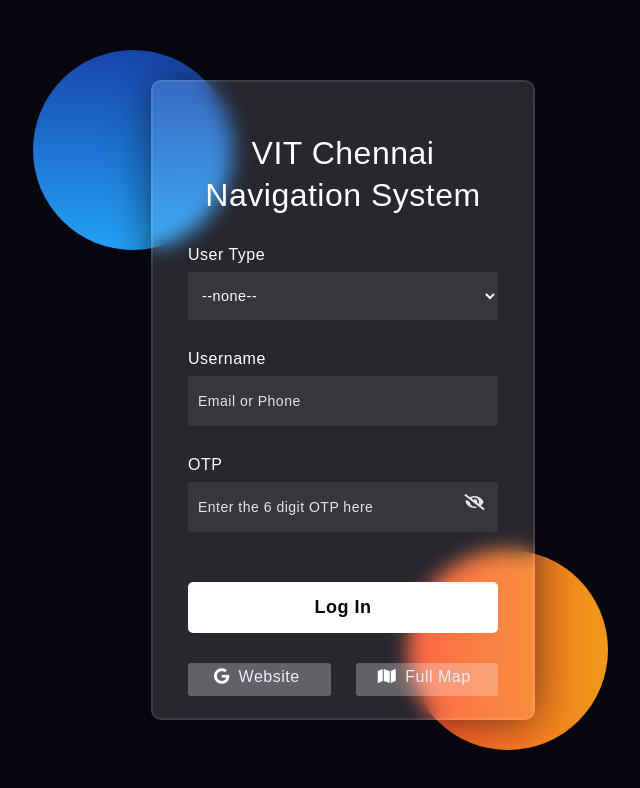
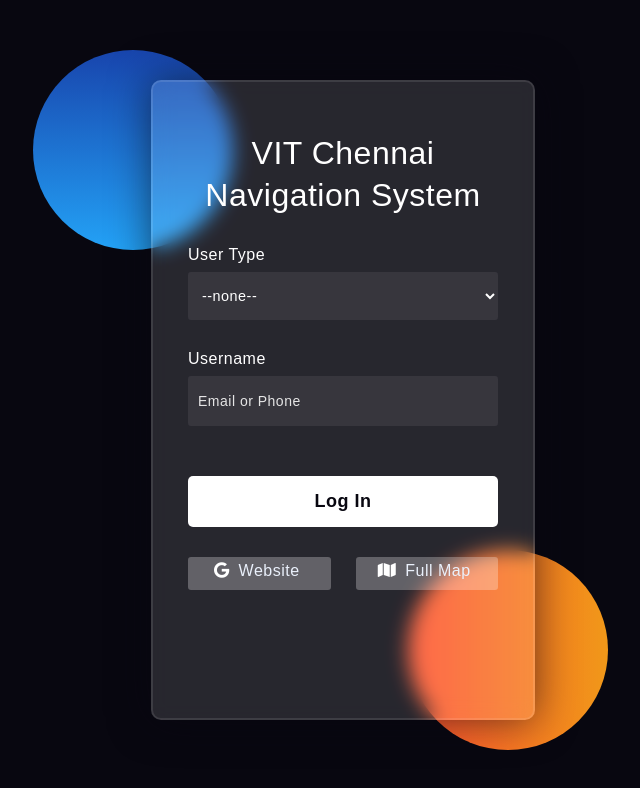
Before and after one commit to Devakinandan23/MapSystem, a plain HTML site: page index.html in a window 1280 px wide. Shown: the whole page, without its empty margins (297-937 px from the left). Drawn offline with Linux system fonts and the light colour scheme.

Commit message:
Update index.html Login Button
click on the text inside login button

```diff
--- a/index.html
+++ b/index.html
@@ -28,20 +28,32 @@
       </select>
 
       <label for="username">Username</label>
-      <input type="text" placeholder="Email or Phone" id="username" autocomplete="email"/>
+      <input
+        type="text"
+        placeholder="Email or Phone"
+        id="username"
+        autocomplete="email"
+      />
 
-      <label for="password">OTP</label>
-      <div class="password-container">
+      <!-- <label for="password">OTP</label> -->
+      <!-- <div class="password-container">
         <input
           type="password"
           placeholder="Enter the 6 digit OTP here"
           id="password"
         />
         <i class="fas fa-eye-slash" id="togglePassword"></i>
-      </div>
+      </div> -->
 
-      <button id="loginButton">Log In</button>
-
+      <!-- <button id="loginButton">Log In</button> -->
+      <button class="loginButton">
+        <a
+          href="Navigate\index.html"
+          style="text-decoration: none; color: inherit"
+          >Log In</a
+        >
+      </button>
+      <!-- click on the login text to redirect -->
       <div class="social">
         <div class="go"><i class="fab fa-google"></i> Website</div>
         <div class="fb"><i class="fas fa-map"></i> Full Map</div>
```
